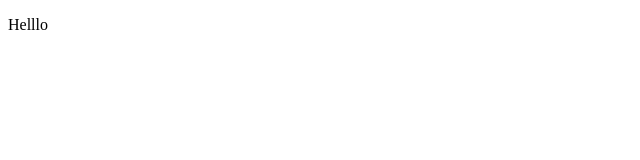
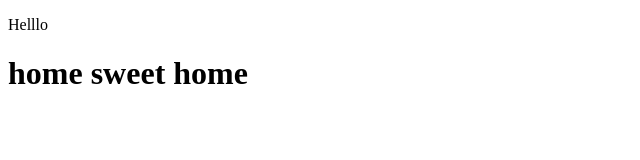
Before and after one commit to ZubbTech/zube, a plain HTML site: page index.html in a window 1280 px wide. Shown: the whole page, without its empty margins (0-640 px from the left). Drawn offline with Linux system fonts and the light colour scheme.

Commit message:
Update index.html
fol

```diff
--- a/index.html
+++ b/index.html
@@ -7,5 +7,6 @@
 </head>
 <body>
     <p>Helllo</p>
+    <h1>home sweet home</h1>
 </body>
 </html>
```
